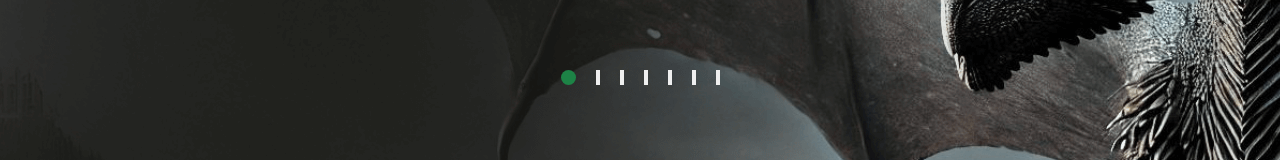
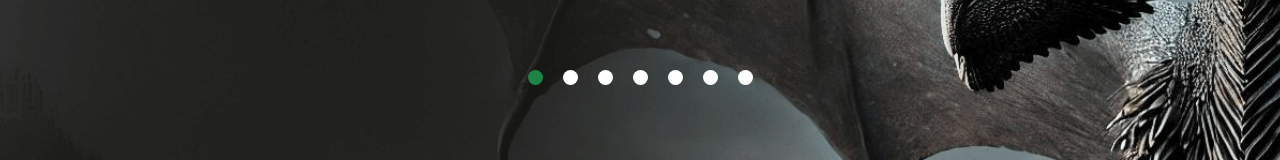
Before and after one commit to daniloadm-ti/projeto_dragoes, a plain HTML site: page index.html in a window 1280 px wide. Shown: the part 502-662 px from the top of the page. Drawn offline with Linux system fonts and the light colour scheme.

Commit message:
Add files via upload

```diff
--- a/index.html
+++ b/index.html
@@ -11,11 +11,11 @@
         <link rel="preconnect" href="https://fonts.gstatic.com" crossorigin>
         <link
             href="https://fonts.googleapis.com/css2?family=Poppins:ital,wght@0,100;0,200;0,300;0,400;0,500;0,600;0,700;0,800;0,900;1,100;1,200;1,300;1,400;1,500;1,600;1,700;1,800;1,900&display=swap"
-            rel="stylesheet"
-    />
-    <link rel="stylesheet" href="./src/css/reset.css" />
-    <link rel="stylesheet" href="./src/css/estilos.css" />
-</head>
+            rel="stylesheet"/>
+
+        <link rel="stylesheet" href="./src/css/reset.css" />
+        <link rel="stylesheet" href="./src/css/estilos.css" />
+    </head>
 
 <body>
     <main>
@@ -34,8 +34,7 @@
 
                 <p class="descricao">
                     Balerion, chamado de Terror Negro, foi um dragão da Casa Targaryen. Ele foi montado pelo rei Aegon I
-                    Targaryen durante a Guerra da Conquista.
-                </p>
+                    Targaryen durante a Guerra da Conquista.</p>
             </div>
 
             <div class="informacoes">
@@ -43,17 +42,15 @@
 
                 <p class="descricao">
                     Syrax foi uma dragão-fêmea. Ela foi montada exclusivamente por Rhaenyra Targaryen. Seu nome veio de
-                    uma deusa de
-                    Valíria
-                </p>
+                    uma deusa de  Valíria.</p>
+
             </div>
 
             <div class="informacoes">
                 <h1>Arrax</h1>
 
                 <p class="descricao">
-                    Arrax foi um dragão montado pelo Príncipe Lucerys Velaryon durante a Dança dos Dragões.
-                </p>
+                    Arrax foi um dragão montado pelo Príncipe Lucerys Velaryon durante a Dança dos Dragões.</p>
             </div>
 
             <div class="informacoes">
@@ -62,8 +59,7 @@
                 <p class="descricao">
                     Caraxes, também chamado de Wyrm de Sangue e Verme Sangrento, foi o dragão montado pelo Príncipe
                     Aemon Targaryen durante o reinado do Rei Jaehaerys I Targaryen e, mais tarde, pelo Príncipe Daemon
-                    Targaryen.
-                </p>
+                    Targaryen.</p>
             </div>
 
             <div class="informacoes">
@@ -71,8 +67,7 @@
 
                 <p class="descricao">
                     Seasmoke era um dragão cinza-claro. Era grande o bastante para combate durante a dança, mas ainda um
-                    jovem dragão, e mais ágil no ar do que seus irmãos mais velhos.
-                </p>
+                    jovem dragão, e mais ágil no ar do que seus irmãos mais velhos.</p>
             </div>
 
             <div class="informacoes">
@@ -81,8 +76,7 @@
                 <p class="descricao">
                     Vermax foi o dragão montado pelo príncipe Jacaerys Velaryon. Ele prosperava e crescia a cada ano. O
                     dragão ficou mal-humorado quando próximo de neve, gelo e frio.A cor de Vermax não é descrita nos
-                    livros.
-                </p>
+                    livros.</p>
             </div>
 
             <div class="informacoes">
@@ -90,17 +84,17 @@
 
                 <p class="descricao">
                     Vhagar foi uma dragão-fêmea montada por Visenya durante a Conquista, ao lado do Balerion de Aegon o
-                    Conquistador e o Meraxes de sua irmã Rhaenys.
-                </p>
+                    Conquistador e o Meraxes de sua irmã Rhaenys.</p>
             </div>
+
             <div class="botoes-carrossel">
                 <button class="botao selecionado"></button>
-                <button class="butao"></button>
-                <button class="butao"></button>
-                <button class="butao"></button>
-                <button class="butao"></button>
-                <button class="butao"></button>
-                <button class="butao"></button>
+                <button class="botao"></button>
+                <button class="botao"></button>
+                <button class="botao"></button>
+                <button class="botao"></button>
+                <button class="botao"></button>
+                <button class="botao"></button>
             </div>
         </div>
     </main>
```
